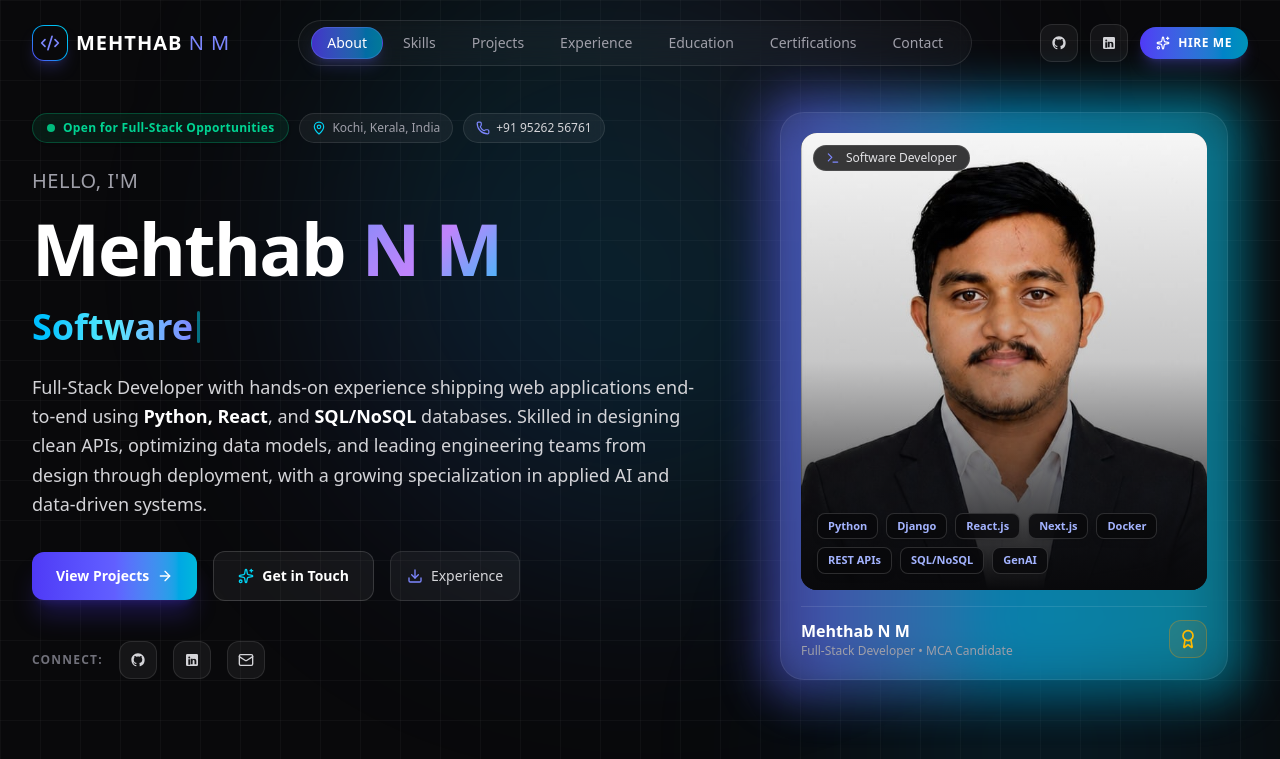
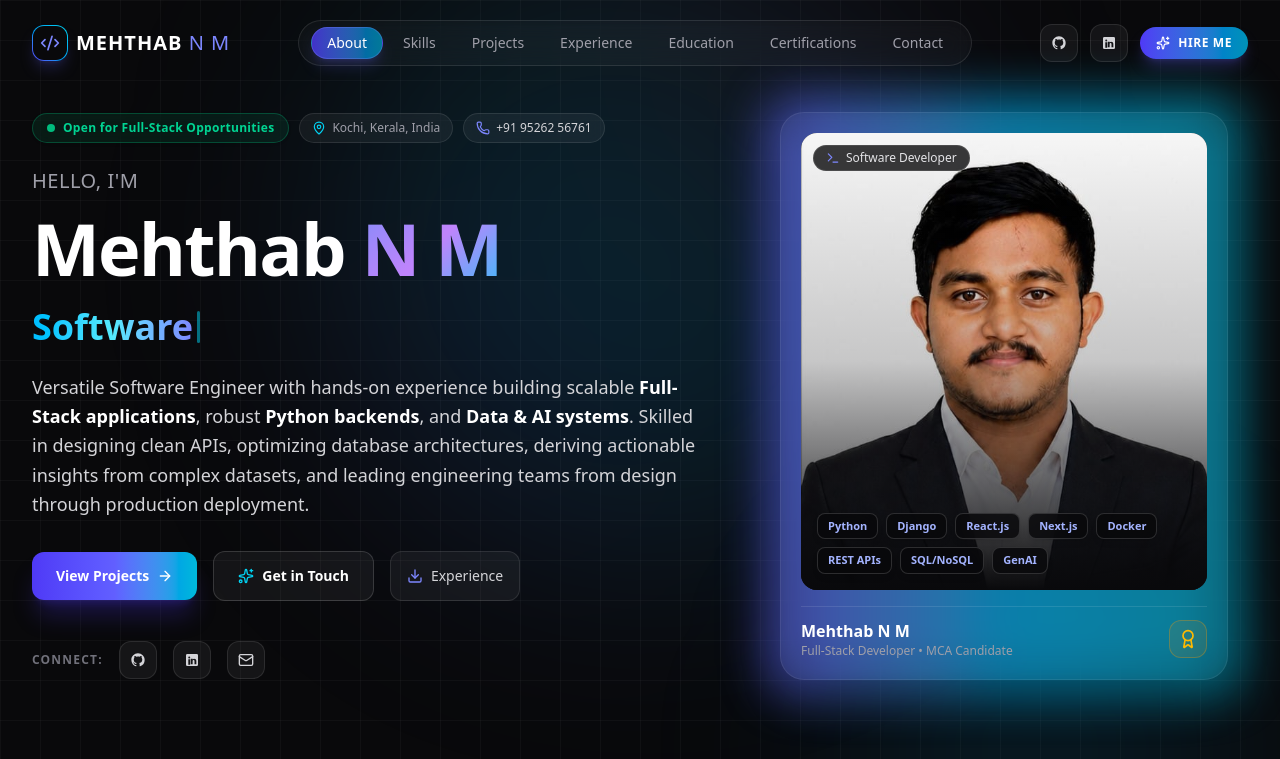
Before and after one commit to MEHTHAB7/My_portfolio, a Next.js app: page / in a window 1280 px wide. Shown: the top 759 px of the page. Built offline with nearby package versions, Linux system fonts and the light colour scheme.

Commit message:
feat: update summary and SEO metadata to fit all roles (full-stack, python, software engineer, data analyst & AI)

```diff
--- a/app/layout.tsx
+++ b/app/layout.tsx
@@ -13,30 +13,34 @@ const geistMono = Geist_Mono({
 });
 
 export const metadata: Metadata = {
-  title: "Mehthab N M | Full-Stack Developer",
+  title: "Mehthab N M | Software Engineer • Full-Stack & Python Developer",
   description:
-    "Full-Stack Developer with hands-on experience shipping web applications end-to-end using Python, React, Next.js, and SQL/NoSQL databases. Proven record leading engineering teams, building cloud/PaaS solutions, and specializing in applied AI and data-driven systems.",
+    "Versatile Software Engineer and Full-Stack Developer with hands-on experience building scalable web applications, robust Python backends, and data & AI systems using Python, React, Next.js, and SQL/NoSQL databases.",
   keywords: [
     "Mehthab N M",
+    "Software Engineer",
     "Full-Stack Developer",
     "Python Developer",
+    "Data Analyst",
+    "AI & ML Engineer",
     "React.js",
     "Next.js",
     "Django",
+    "FastAPI",
     "Flask",
-    "Node.js",
+    "PostgreSQL",
+    "Scikit-Learn",
     "ZynkaraShift",
+    "CampyTeq",
+    "QuickTask",
     "Docker",
-    "Data Science",
-    "Machine Learning",
     "Kochi Kerala India",
-    "Software Engineer",
   ],
   authors: [{ name: "Mehthab N M" }],
   openGraph: {
-    title: "Mehthab N M | Full-Stack Developer",
+    title: "Mehthab N M | Software Engineer • Full-Stack & Python Developer",
     description:
-      "Full-Stack Developer with hands-on experience shipping web applications end-to-end using Python, React, and SQL/NoSQL databases with specialization in applied AI and data-driven systems.",
+      "Versatile Software Engineer with hands-on experience building scalable Full-Stack applications, robust Python backends, and Data & AI systems.",
     url: "https://mehthab.dev",
     siteName: "Mehthab N M Portfolio",
     locale: "en_US",
--- a/components/HeroSection.tsx
+++ b/components/HeroSection.tsx
@@ -152,16 +152,17 @@ export default function HeroSection() {
               </div>
             </motion.div>
 
-            {/* Bio Subtitle mirroring CV summary */}
+            {/* Bio Subtitle fitting all roles: Full-Stack, Python, Software Engineer, Data Analyst & AI */}
             <motion.p
               initial={{ opacity: 0, y: 20 }}
               animate={{ opacity: 1, y: 0 }}
               transition={{ duration: 0.5, delay: 0.2 }}
               className="text-base sm:text-lg text-zinc-300 max-w-2xl leading-relaxed font-normal"
             >
-              Full-Stack Developer with hands-on experience shipping web applications end-to-end using{" "}
-              <span className="text-white font-semibold">Python, React</span>, and{" "}
-              <span className="text-white font-semibold">SQL/NoSQL</span> databases. Skilled in designing clean APIs, optimizing data models, and leading engineering teams from design through deployment, with a growing specialization in applied AI and data-driven systems.
+              Versatile Software Engineer with hands-on experience building scalable{" "}
+              <span className="text-white font-semibold">Full-Stack applications</span>, robust{" "}
+              <span className="text-white font-semibold">Python backends</span>, and{" "}
+              <span className="text-white font-semibold">Data & AI systems</span>. Skilled in designing clean APIs, optimizing database architectures, deriving actionable insights from complex datasets, and leading engineering teams from design through production deployment.
             </motion.p>
 
             {/* Action Buttons & Socials */}
```
